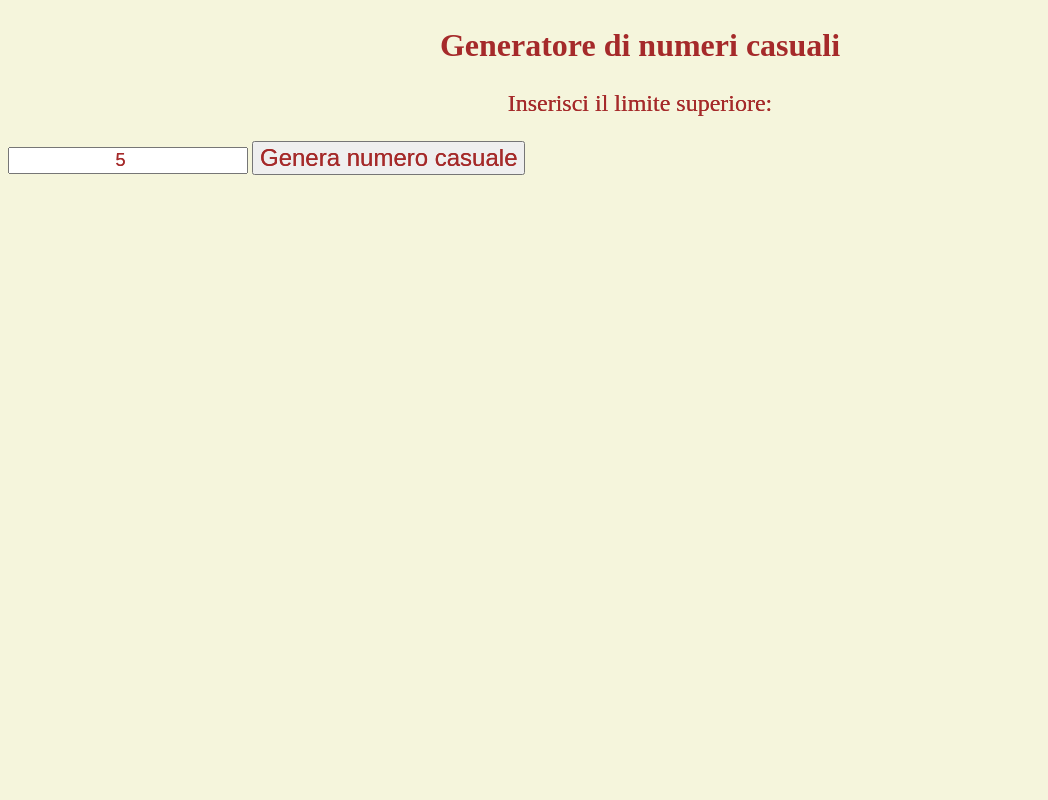
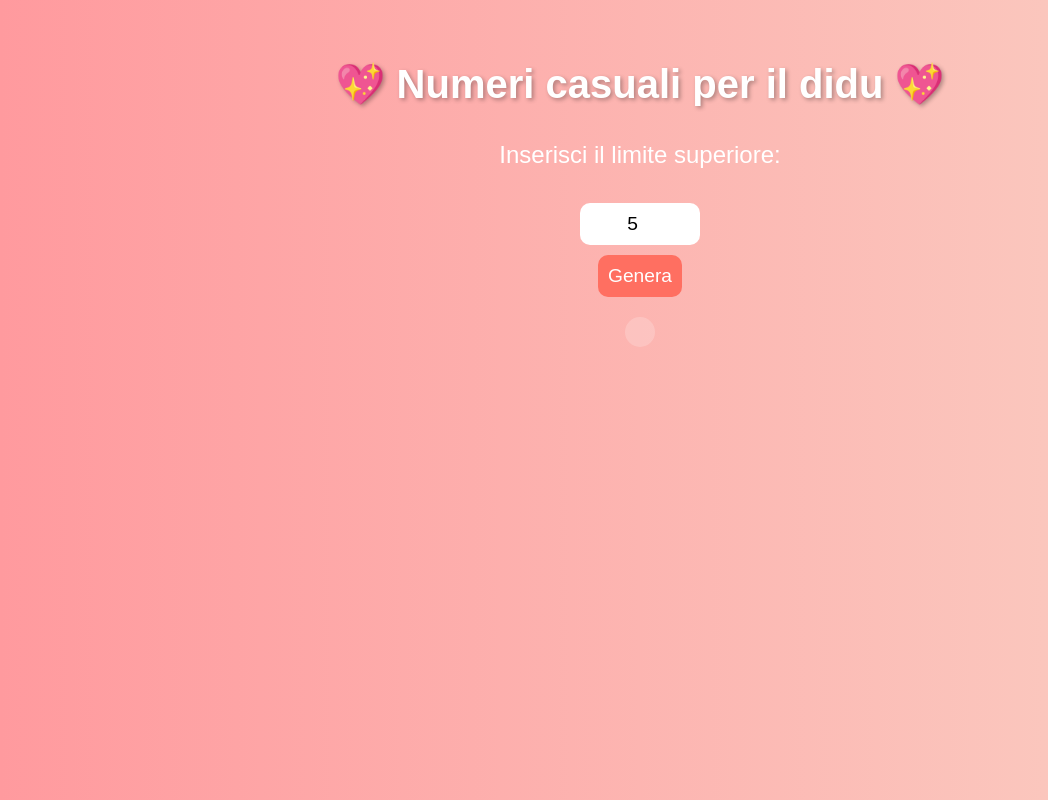
Before and after one commit to GianlucaRivaGovernanda/generatore-numeri-casuali-didu, a plain HTML site: page index.html in a window 1280 px wide. Shown: the whole page, without its empty margins (0-1048 px from the left). Drawn offline with Linux system fonts and the light colour scheme.

Commit message:
Update index.html

```diff
--- a/index.html
+++ b/index.html
@@ -1,79 +1,86 @@
 <!DOCTYPE html>
-<html lang="en">
+<html lang="it">
 <head>
     <meta charset="UTF-8">
     <meta name="viewport" content="width=device-width, initial-scale=1.0">
-<title>Generatore di numeri casuali</title>
+    <title>💖 Messaggi Casuali per Te 💖</title>
     <style>
-    /* Stile per il body */
         body {
-        background-color: beige; /* Imposta il colore di sfondo del body su bianco */
+            background: linear-gradient(to right, #ff9a9e, #fad0c4);
+            text-align: center;
+            font-family: 'Arial', sans-serif;
+            padding: 20px;
         }
-
-    /* Stile per la frase */
+        h2 {
+            color: white;
+            font-size: 2.5em;
+            text-shadow: 2px 2px 4px rgba(0, 0, 0, 0.3);
+        }
+        p {
+            font-size: 1.5em;
+            color: white;
+        }
+        input, button {
+            font-size: 1.2em;
+            padding: 10px;
+            border-radius: 10px;
+            border: none;
+            margin-top: 10px;
+        }
+        input {
+            width: 100px;
+            text-align: center;
+        }
+        button {
+            background-color: #ff6f61;
+            color: white;
+            cursor: pointer;
+            transition: 0.3s;
+        }
+        button:hover {
+            background-color: #ff3b3b;
+        }
         #numeroCasuale {
-        color: red; /* Imposta il colore del testo su rosso */
-        text-align: center;
-        text-size-adjust: 20px;
+            font-size: 1.8em;
+            margin-top: 20px;
+            color: white;
+            font-weight: bold;
+            background: rgba(255, 255, 255, 0.2);
+            padding: 15px;
+            border-radius: 15px;
+            display: inline-block;
         }
     </style>
     <script>
         function generaNumeroCasuale() {
-        // Otteniamo il numero scelto dal cliente
             var limiteSuperiore = parseInt(document.getElementById("limiteSuperiore").value);
-
-        // Generiamo un numero casuale compreso tra 1 e il limite superiore scelto
             var numeroCasuale = Math.floor(Math.random() * limiteSuperiore) + 1;
             var numeroCasuale2 = Math.floor(Math.random() * 10) + 1;
 
-        // Definiamo le frasi associate ai numeri
-        var frase;
-        switch (numeroCasuale2) {
-            case 1:
-                frase = "La fortuna ti sorride oggi. Sei bellissima ricordatelo sempre 🥰❤️";
-                break;
-            case 2:
-                frase = "Sei forte, intelligente e determinata. Non c'è nulla che tu non possa affrontare. Ti amoooooo 🐙❤️";
-                break;
-            case 3:
-                frase = "Ricorda che sei capace di superare qualsiasi ostacolo che incontri sulla strada. Metticela tutta!! 😊❤️";
-                break;
-            case 4:
-                frase = "Credo in te amore c'è la farai sicuramente. Sei la più brava del mondo 🤪❤️";
-                break;
-            case 5:
-                frase = "Sii gentile con te stesso oggi. Ti voglio bene 🤪❤️";
-                break;
-            case 6:
-                frase = "Sei bravissima amore non vedo l'ora di vedertiii. Continua così 🦀❤️";
-                break;
-            case 7:
-                frase = "Fai attenzione oggi. Sei l'amore della mia vita 🐙❤️";
-                break;
-            case 8:
-                frase = "Ti ammiro per il tuo impegno e la tua perseveranza. Continua a seguire i tuoi sogni. Sei la mia super Infermiera ❤️";
-                break;
-            case 9:
-                frase = "Sono qui per sostenerti in ogni passo del tuo percorso. Non sei mai sola 🦑❤️";
-                break;
-            case 10:
-                frase = "Non smettere mai di credere in te stessa. Sei capace di raggiungere grandi cose. 😘❤️";
-                break;
-            default:
-                frase = "Sei fortissima bubaaaaaaaaaa continua così ❤️❤️";
-                break;
-        }
+            var frasi = [
+                "La fortuna ti sorride oggi. Sei bellissima, ricordalo sempre! 🥰❤️",
+                "Sei forte, intelligente e determinata. Non c'è nulla che tu non possa affrontare! Ti amoooooo 🐙❤️",
+                "Ricorda che sei capace di superare qualsiasi ostacolo che incontri sulla strada. Metticela tutta!! 😊❤️",
+                "Credo in te amore, ce la farai sicuramente. Sei la più brava del mondo 🤪❤️",
+                "Sii gentile con te stessa oggi. Ti voglio bene 🤪❤️",
+                "Sei bravissima amore, non vedo l'ora di vederti! Continua così 🦀❤️",
+                "Fai attenzione oggi. Sei l'amore della mia vita 🐙❤️",
+                "Ti ammiro per il tuo impegno e la tua perseveranza. Continua a seguire i tuoi sogni! Sei la mia super infermiera ❤️",
+                "Sono qui per sostenerti in ogni passo del tuo percorso. Non sei mai sola 🦑❤️",
+                "Non smettere mai di credere in te stessa. Sei capace di raggiungere grandi cose! 😘❤️"
+            ];
 
-        // Mostriamo il numero casuale generato nella pagina
-        document.getElementById("numeroCasuale").innerHTML = "Il numero casuale generato è: " + numeroCasuale + "<br>" + "<span style='color:red'>" + frase + "</span>";
+            document.getElementById("numeroCasuale").innerHTML = "Il numero generato è: " + numeroCasuale + "<br><br>" + frasi[numeroCasuale2 - 1];
         }
     </script>
 </head>
 <body>
-    <h2 style="text-align: center; text-shadow: 0cap; color: brown; font-size: xx-large;">Generatore di numeri casuali</h2>
-    <p style="text-align: center; text-shadow: 0 0; color: brown; font-size: x-large;">Inserisci il limite superiore:</p>
-    <input type="number" id="limiteSuperiore" min="1" value="5" style="text-align: center; text-shadow: 0 0; color: brown; font-size: large;">
-    <button onclick="generaNumeroCasuale()"; style="text-align: center; text-shadow: 0 0; color: brown; font-size: x-large;">Genera numero casuale</button>
-    <p id="numeroCasuale" <input type="number" id="limiteSuperiore" min="1" value="5" style="text-align: center; text-shadow: 0 0; color: brown; font-size: x-large;></p>
+    <h2>💖 Numeri casuali per il didu 💖</h2>
+    <p>Inserisci il limite superiore:</p>
+    <input type="number" id="limiteSuperiore" min="1" value="5">
+    <br>
+    <button onclick="generaNumeroCasuale()">Genera</button>
+    <br>
+    <p id="numeroCasuale"></p>
 </body>
 </html>
```
Lines whose indentation alone changed are shown as unchanged.
